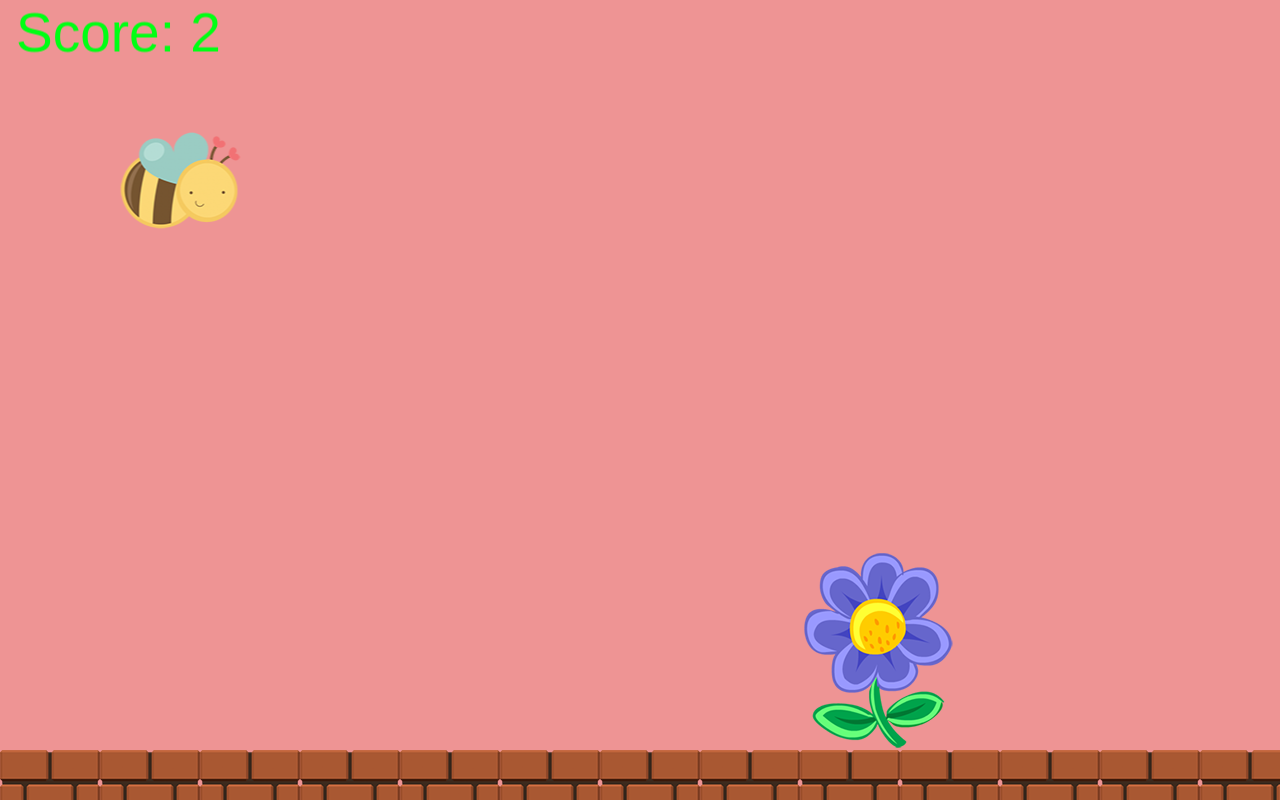
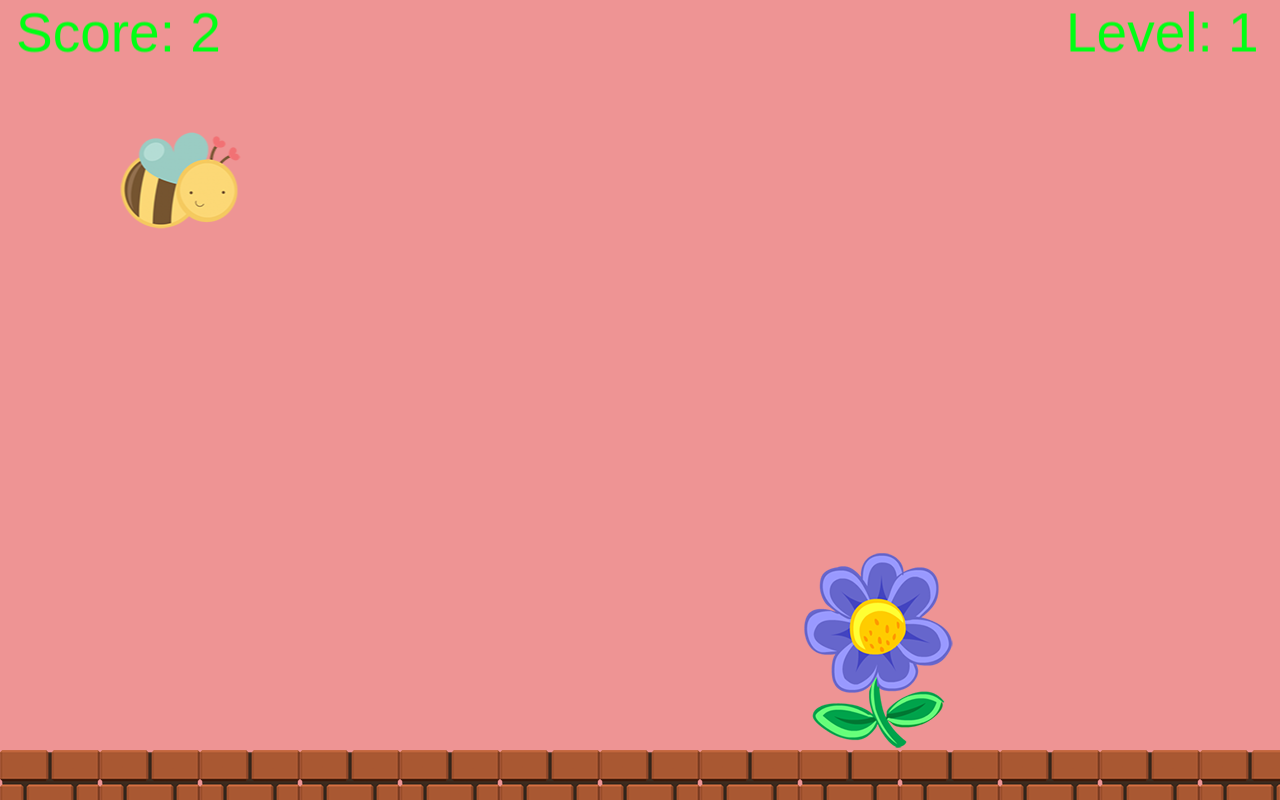
Before and after one commit to seterry/CMNHdemoBirdFlinger, a plain HTML site: page index.html in a window 1280 px wide. Drawn offline with Linux system fonts and the light colour scheme; animation ran at ten frames a second.

Commit message:
added levels

```diff
--- a/index.html
+++ b/index.html
@@ -61,28 +61,29 @@
 			this.lastbeey = this.bee.y;
         },
 
-		makeFlowers: function() {
+		makeFlowers: function(startPos) {
 			if (this.flowers != null) this.flowers.destroy(true);
+
+			this.score = startPos.length;
+			this.scoretext.text = "Score: " + this.score;
 
 			this.flowers = this.add.physicsGroup();
 
-			flower = this.add.sprite(800, this.game.height - 50, 'blueflower');
-			this.physics.enable(flower, Phaser.Physics.ARCADE);
-			flower.y -= flower.height;
-			flower.body.allowGravity = false;
-			this.flowers.add(flower);
+			for (var i = 0; i < startPos.length; i++) {
 
-			flower = this.add.sprite(1800, this.game.height - 50, 'blueflower');
-			this.physics.enable(flower, Phaser.Physics.ARCADE);
-			flower.y -= flower.height;
-			flower.body.allowGravity = false;
-			this.flowers.add(flower);
+				flower = this.add.sprite(startPos[i], this.game.height - 50, 'blueflower');
+				this.physics.enable(flower, Phaser.Physics.ARCADE);
+				flower.y -= flower.height;
+				flower.body.allowGravity = false;
+				this.flowers.add(flower);
+
+			}
+
 		},
 
 		create: function () {
 
-			this.score = 2;
-			this.scoretext = this.add.text(0, 20, "Score: 2", {
+			this.scoretext = this.add.text(0, 20, "Score: ?", {
 							  font: "55px Arial",
 							  fill: "#00ff14",
 							  align: "left"
@@ -90,7 +91,6 @@
 			this.scoretext.setTextBounds(16, 16, this.game.width, this.game.height);
 			this.scoretext.anchor.set(0.0, 0.5);
 			this.scoretext.fixedToCamera = true;
-
 
 			this.game.stage.backgroundColor = "#ee9494";
 
@@ -136,6 +136,16 @@
 				x = x + brick.width;
 			}
 
+			this.leveltext = this.add.text(this.game.width - 230, 20, "Level: " + (TheGame.beelevel + 1), {
+							  font: "55px Arial",
+							  fill: "#00ff14",
+							  align: "right"
+							  });
+			this.leveltext.setTextBounds(16, 16, this.game.width, this.game.height);
+			this.leveltext.anchor.set(0.0, 0.5);
+			this.leveltext.fixedToCamera = true;
+
+
 			while (lasty > 0) {
 				brick = this.add.sprite(lastx, lasty, 'brick');
 				this.physics.enable(brick, Phaser.Physics.ARCADE);
@@ -145,7 +155,7 @@
 				lasty = lasty - brick.height;
 			}
 
-			this.makeFlowers();
+			this.makeFlowers(TheGame.beelevels[TheGame.beelevel]);
 
             this.game.time.events.loop(Phaser.Timer.SECOND * 2, this.checkForEnd, this);
 
@@ -271,6 +281,7 @@
 
 			if (this.beestate == BEE_STATE_CHECK) {
 				if (this.score == 0) {
+					TheGame.beelevel = (TheGame.beelevel + 1) % TheGame.beelevels.length;
 					TheGame.state.start('Play');
 				}
 				this.beestate = BEE_STATE_PREPARE;
@@ -281,6 +292,9 @@
 	window.onload = function() {
 		TheGame = new Phaser.Game("100", "100", Phaser.AUTO);
 
+		TheGame.beelevels = [ [800, 1800], [800, 1200, 1800], [500, 1350, 1450] ];
+		TheGame.beelevel = 0;
+
 		TheGame.state.add('Play', GameStates.PlayState);
 
 		TheGame.state.start('Play');
```
